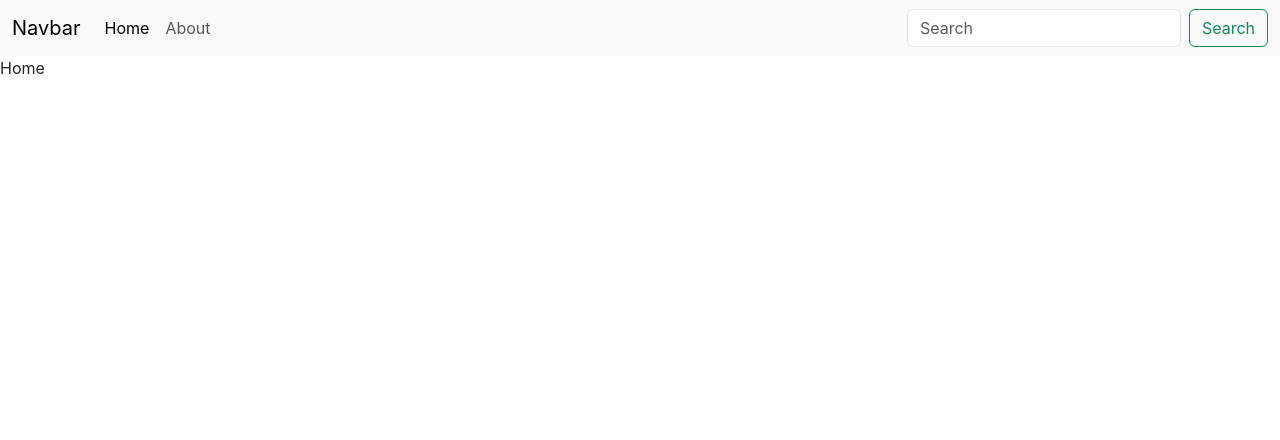
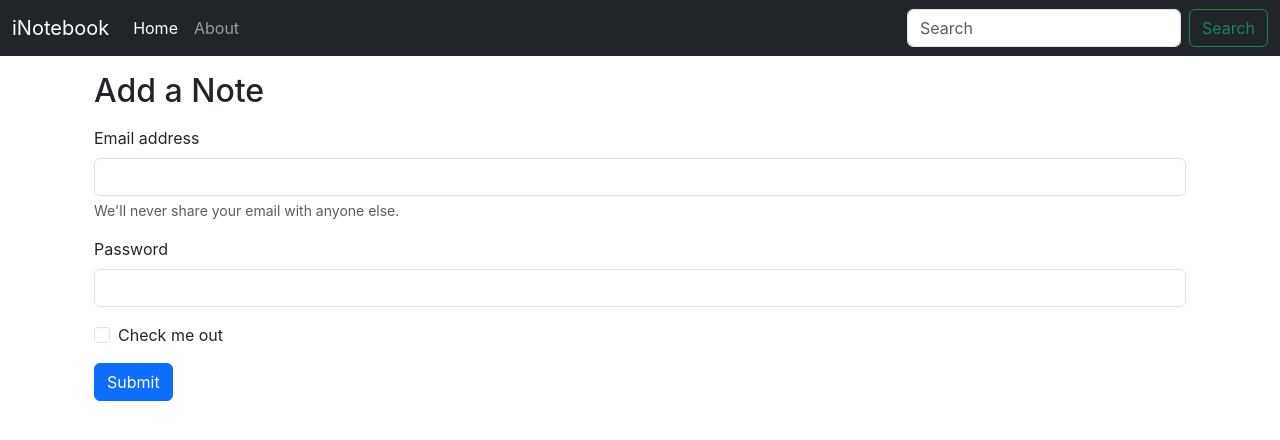
Before and after one commit to pjayesh504/notebook-app, a React (Create React App) app: page / in a window 1280 px wide. Shown: the top 440 px of the page. Built offline with nearby package versions, Linux system fonts and the light colour scheme.

Commit message:
useLocation Hook in React

```diff
--- a/src/App.js
+++ b/src/App.js
@@ -11,10 +11,12 @@
       <NoteState>
         <Router>
           <Navbar />
-          <Routes>
-            <Route exact path="/" element={<Home />} />
-            <Route exact path="/About" element={<About />} />
-          </Routes>
+          <div className="container">
+            <Routes>
+              <Route exact path="/" element={<Home />} />
+              <Route exact path="/About" element={<About />} />
+            </Routes>
+          </div>
         </Router>
       </NoteState>
     </>
--- a/src/components/About.js
+++ b/src/components/About.js
@@ -1,18 +1,9 @@
-import React, { useContext, useEffect } from 'react'
-import noteContext from '../context/notes/noteContext'
+import React from 'react'
 
 const About = () => {
-
-  const a = useContext(noteContext)
-
-  useEffect(() => {
-    a.update();
-    // eslint-disable-next-line
-  }, [])
-
   return (
     <div>
-      This is About {a.state.name} and He is in class {a.state.class}
+      This is About page
     </div>
   )
 }
--- a/src/components/Home.js
+++ b/src/components/Home.js
@@ -1,9 +1,31 @@
-import React from 'react'
+import Notes from './Notes';
 
-const Home = () => {
+export const Home = () => {
+
   return (
-    <div>Home</div>
+    <div>
+      <div className="container my-3">
+        <h2>Add a Note</h2>
+        <form className="my-3">
+          <div class="mb-3">
+            <label for="exampleInputEmail1" class="form-label">Email address</label>
+            <input type="email" class="form-control" id="exampleInputEmail1" aria-describedby="emailHelp" />
+            <div id="emailHelp" class="form-text">We'll never share your email with anyone else.</div>
+          </div>
+          <div class="mb-3">
+            <label for="exampleInputPassword1" class="form-label">Password</label>
+            <input type="password" class="form-control" id="exampleInputPassword1" />
+          </div>
+          <div class="mb-3 form-check">
+            <input type="checkbox" class="form-check-input" id="exampleCheck1" />
+            <label class="form-check-label" for="exampleCheck1">Check me out</label>
+          </div>
+          <button type="submit" class="btn btn-primary">Submit</button>
+        </form>
+      </div>
+
+      {/* <Notes /> */}
+    </div>
   )
 }
-
 export default Home
--- a/src/components/Navbar.js
+++ b/src/components/Navbar.js
@@ -1,24 +1,31 @@
-import React from 'react';
-import { Link } from 'react-router-dom';
+import React, { useEffect } from 'react'
+import { Link, useLocation } from "react-router-dom";
+
+
 
 const Navbar = () => {
+    let location = useLocation();
+    useEffect(() => {
+        console.log(location.pathname);
+    }, [location]);
     return (
-        <nav className="navbar navbar-expand-lg bg-body-tertiary">
+        <nav className="navbar navbar-expand-lg navbar-dark bg-dark">
             <div className="container-fluid">
-                <Link className="navbar-brand" to="/">Navbar</Link>
+                <Link className="navbar-brand" to="/">iNotebook</Link>
                 <button className="navbar-toggler" type="button" data-bs-toggle="collapse" data-bs-target="#navbarSupportedContent" aria-controls="navbarSupportedContent" aria-expanded="false" aria-label="Toggle navigation">
                     <span className="navbar-toggler-icon"></span>
                 </button>
                 <div className="collapse navbar-collapse" id="navbarSupportedContent">
                     <ul className="navbar-nav me-auto mb-2 mb-lg-0">
                         <li className="nav-item">
-                            <Link className="nav-link active" aria-current="page" to="/">Home</Link>
+                            <Link className={`nav-link ${location.pathname === "/" ? "active" : ""}`} aria-current="page" to="/">Home</Link>
                         </li>
                         <li className="nav-item">
-                            <Link className="nav-link" to="/about">About</Link>
+                            <Link className={`nav-link ${location.pathname === "/about" ? "active" : ""}`} to="/about">About</Link>
                         </li>
+
                     </ul>
-                    <form className="d-flex" role="search">
+                    <form className="d-flex">
                         <input className="form-control me-2" type="search" placeholder="Search" aria-label="Search" />
                         <button className="btn btn-outline-success" type="submit">Search</button>
                     </form>
--- a/src/context/notes/NoteState.js
+++ b/src/context/notes/NoteState.js
@@ -1,23 +1,9 @@
 import React from "react";
 import NoteContext from "./noteContext";
-import { useState } from "react";
 
 const NoteState = (props) => {
-    const s1 = {
-        "name": "Jayesh",
-        "class": "5b"
-    }
-    const [state, setState] = useState(s1);
-    const update = () => {
-        setTimeout(()=> {
-            setState({
-                "name": "Nilesh",
-                "class": "8b"
-            })
-        },2000);
-    }
     return (
-        <NoteContext.Provider value={{state:state, update:update}}>
+        <NoteContext.Provider value={{}}>
             {props.children}
         </NoteContext.Provider>
     )
```
Also changed, not shown: src/components/Notes.js (added).
